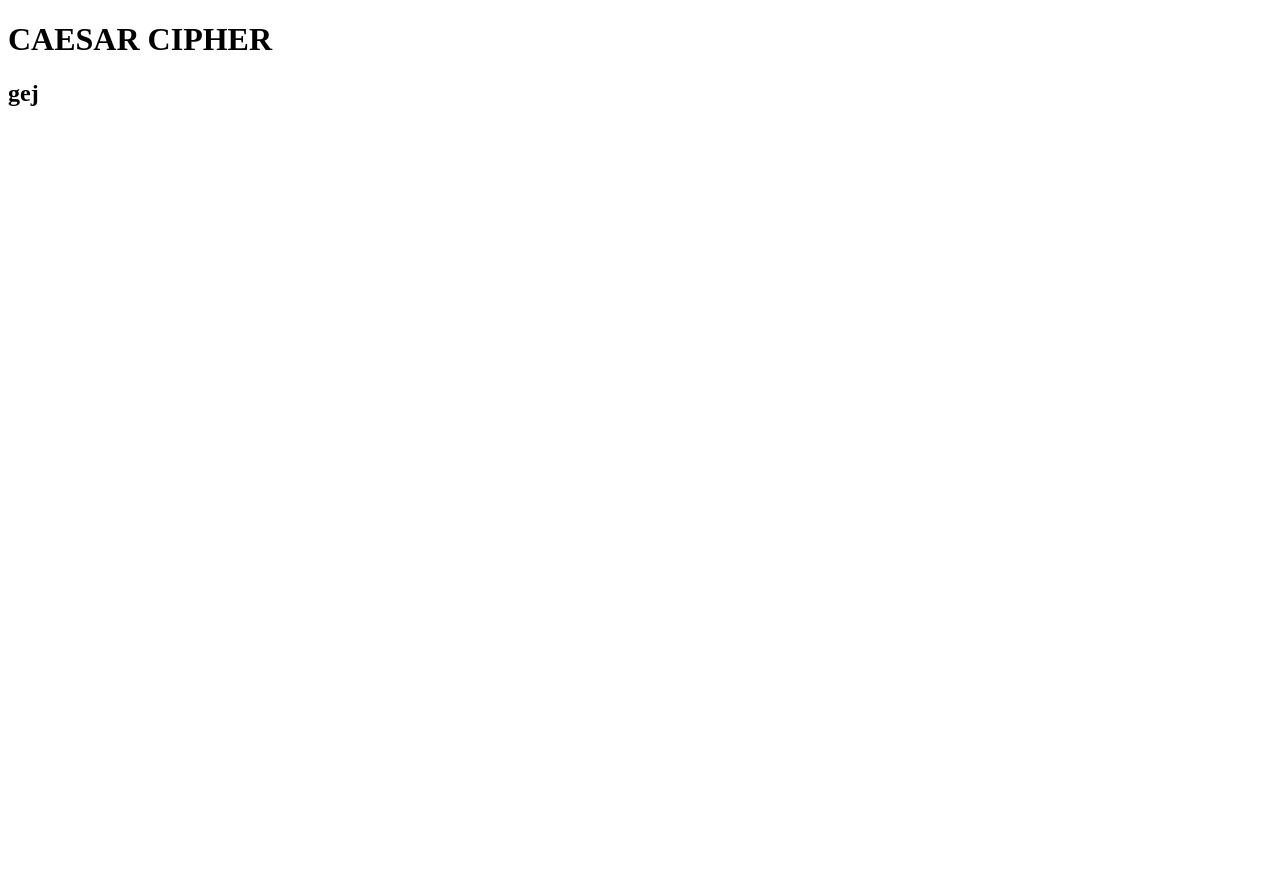
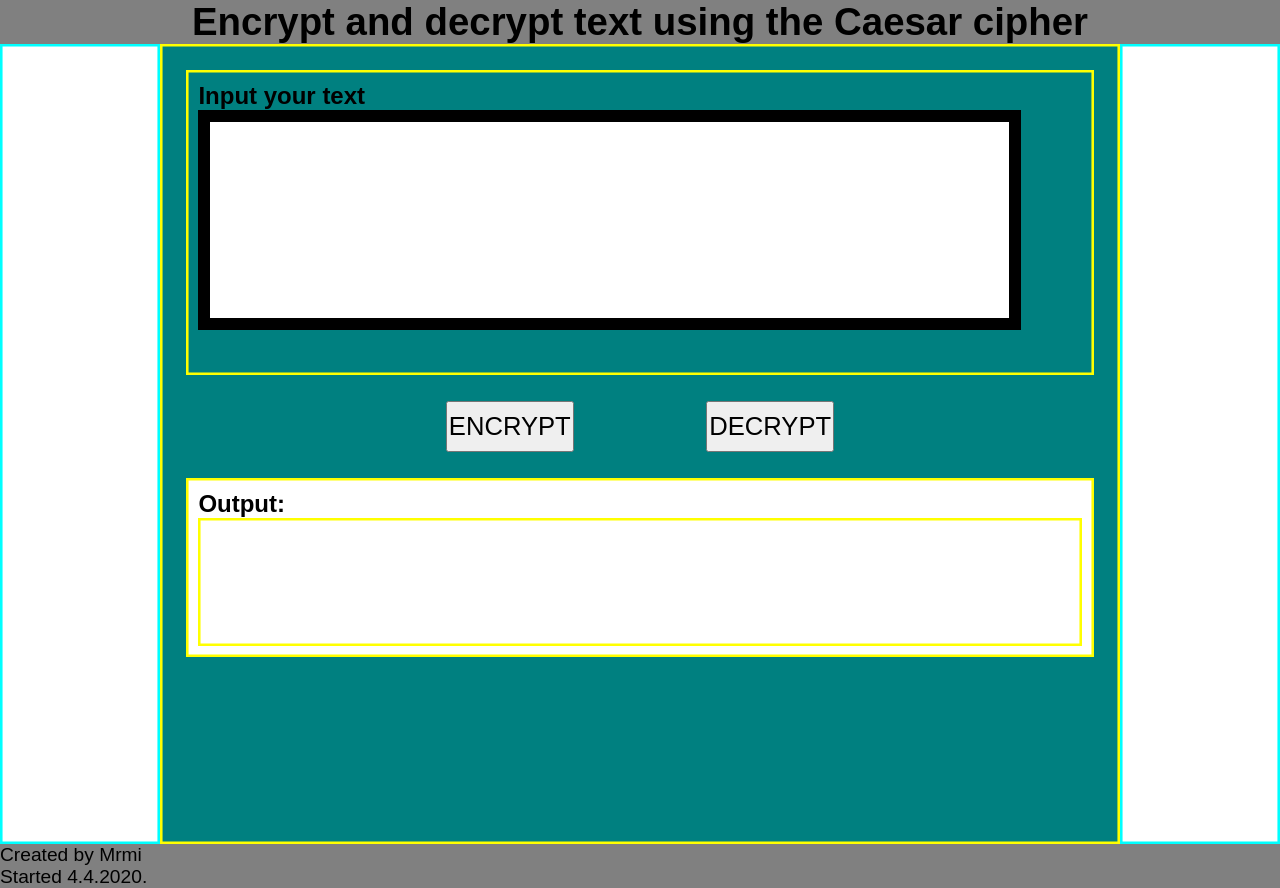
Before and after one commit to NikolaOgnjenovic/Caesar_Cipher, a plain HTML site: page index.html in a window 1280 px wide. Before the commit the page ends 800 px from the top, so only its background shows below. Drawn offline with Linux system fonts and the light colour scheme.

Commit message:
Divided page into semi-stylized parts (header, content with IO, footer).

```diff
--- a/index.html
+++ b/index.html
@@ -5,11 +5,41 @@
     <meta name="author" content="Mrmi">
     <meta name="keywords" content="Caesar Cipher, Caesar, Cipher, encrypt, decrypt">
     <meta name="viewport" content="width=device-width, initial-scale=1" />
-    <link rel="stylesheet" type="text/stylesheet" href="stylesheet.css">
+    <link rel="stylesheet" type="text/css" href="stylesheet.css">
   </head>
 
   <body>
-    <h1>CAESAR CIPHER</h1>
-    <h2> gej</h2>
+    <div class="header">
+      <h1>Encrypt and decrypt text using the Caesar cipher</h1>
+    </div>
+
+    <div class="content">
+      <div class="outerContent">
+      </div>
+      <div class="innerContent">
+        <div class="inputContainer">
+          <h2>Input your text</h2>
+          <form>
+            <textarea class="userInput"></textarea>
+          </form>
+        </div>
+        <button class="inputButton" onclick="encrypt()" id="encryptButton">ENCRYPT</button>
+        <button class="inputButton" onclick="decrypt()" id="encryptButton">DECRYPT</button>
+        <div class="outputContainer">
+          <h2>Output: </h2>
+          <div class="output">
+            <p>
+            </p>
+          </div>
+        </div>
+      </div>
+      <div class="outerContent">
+      </div>
+    </div>
+
+    <div class="footer">
+      <p> Created by Mrmi </p>
+      <p> Started 4.4.2020. <p>
+    </div>
   </body>
 </html>
--- a/stylesheet.css
+++ b/stylesheet.css
@@ -1,4 +1,97 @@
 *
 {
   font-family: fantasy;
+  margin: 0;
 }
+
+body, html
+{
+  height: 100%;
+}
+
+.header
+{
+  text-align: center;
+  font-size: 1.5vw;
+  background: gray;
+}
+
+.content
+{
+  display: flex;
+  flex-wrap: wrap;
+  text-align: center;
+  height: 100%;
+}
+
+.outerContent
+{
+  width: 12.5%;
+  float: left;
+  box-shadow: inset 0px 0px 0px 0.2vw cyan;
+}
+
+.innerContent
+{
+  width: 75%;
+  background: teal;
+  box-shadow: inset 0px 0px 0px 0.2vw yellow;
+}
+
+.inputContainer
+{
+  height: 35%;
+  text-align: left;
+  margin: 2vw;
+  padding: 1vw;
+  box-shadow: inset 0px 0px 0px 0.2vw yellow;
+}
+
+.userInput
+{
+  height: 15vw;
+  border: solid black 1vw;
+  resize: none;
+  width: 90%;
+  background-color: white;;
+  color: red;
+}
+
+.userInput:focus
+{
+  background-color: cyan;
+}
+
+.inputButton
+{
+  height: 4vw;
+  width: 10vw;
+  font-size: 2vw;
+  text-align: center;
+  padding: 0;
+  margin: 0 5vw 0 5vw;
+}
+
+.outputContainer
+{
+  text-align: left;
+  box-shadow: inset 0px 0px 0px 0.2vw yellow;
+  height: 12vw;
+  background-color: white;
+  margin: 2vw;
+  padding: 1vw;
+}
+
+.output
+{
+  box-shadow: inset 0px 0px 0px 0.2vw yellow;
+  height:10vw;
+  overflow-y: scroll;
+  color: red;
+}
+
+.footer
+{
+  font-size: 1.5vw;
+  background: gray;
+}
```
